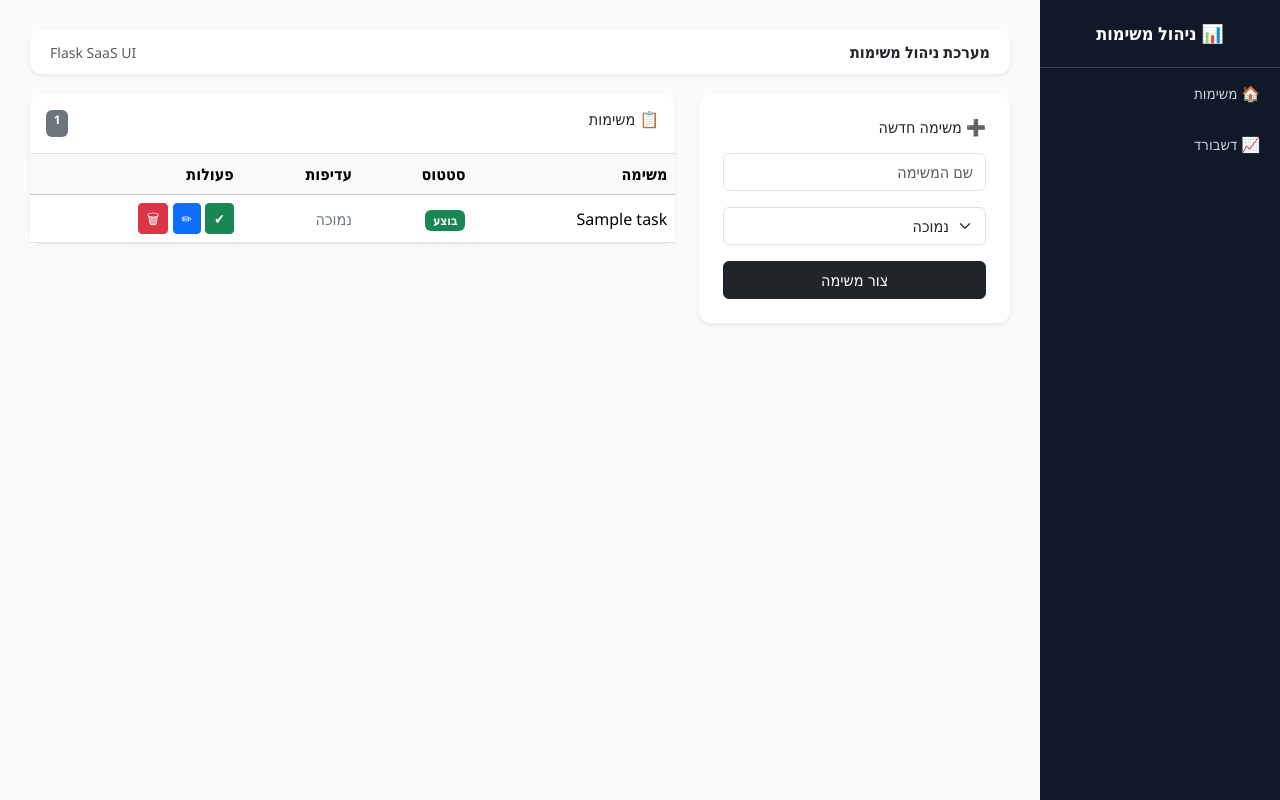
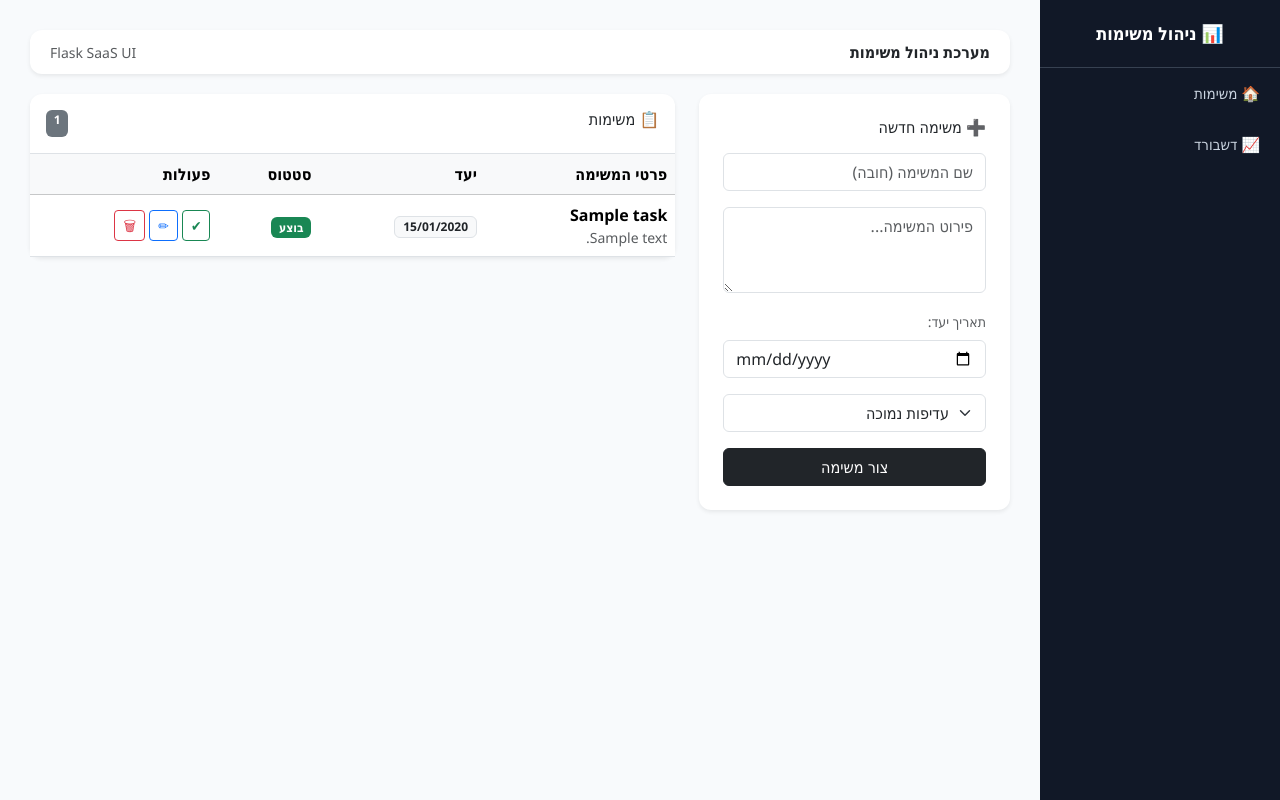
Before and after one commit to mv89-heb/task_manager, a Flask app: page / in a window 1280 px wide. Run offline with Flask 3, Linux system fonts and the light colour scheme; tables that the repository leaves empty hold one stand-in row (values such as "Sample post").

Commit message:
Update tasks.html

```diff
--- a/app/templates/tasks.html
+++ b/app/templates/tasks.html
@@ -10,12 +10,17 @@
 
 <form method="POST">
 
-<input name="title" class="form-control mb-3" placeholder="שם המשימה" required>
+<input name="title" class="form-control mb-3" placeholder="שם המשימה (חובה)" required>
+
+<textarea name="description" class="form-control mb-3" rows="3" placeholder="פירוט המשימה..."></textarea>
+
+<label class="form-label small text-muted">תאריך יעד:</label>
+<input type="date" name="due_date" class="form-control mb-3">
 
 <select name="priority" class="form-select mb-3">
-<option value="LOW">נמוכה</option>
-<option value="MEDIUM">בינונית</option>
-<option value="HIGH">גבוהה</option>
+<option value="LOW">עדיפות נמוכה</option>
+<option value="MEDIUM">עדיפות בינונית</option>
+<option value="HIGH">עדיפות גבוהה</option>
 </select>
 
 <button class="btn btn-dark w-100">צור משימה</button>
@@ -38,9 +43,9 @@
 
 <thead class="table-light">
 <tr>
-<th>משימה</th>
+<th>פרטי המשימה</th>
+<th>יעד</th>
 <th>סטטוס</th>
-<th>עדיפות</th>
 <th class="text-end">פעולות</th>
 </tr>
 </thead>
@@ -50,45 +55,47 @@
 {% for t in tasks %}
 <tr>
 
-<td>{{t.title}}</td>
-
 <td>
-{% if t.status == "DONE" %}
-<span class="badge bg-success">בוצע</span>
-{% else %}
-<span class="badge bg-warning text-dark">פתוח</span>
-{% endif %}
+    <div class="fw-bold">{{t.title}}</div>
+    {% if t.description %}
+    <div class="text-muted small" style="max-width: 250px; white-space: nowrap; overflow: hidden; text-overflow: ellipsis;">
+        {{t.description}}
+    </div>
+    {% endif %}
 </td>
 
 <td>
-{% if t.priority == "HIGH" %}
-<span class="text-danger">גבוהה</span>
-{% elif t.priority == "MEDIUM" %}
-<span class="text-warning">בינונית</span>
-{% else %}
-<span class="text-secondary">נמוכה</span>
-{% endif %}
+    {% if t.due_date %}
+        <span class="badge bg-light text-dark border">{{t.due_date.strftime('%d/%m/%Y')}}</span>
+    {% else %}
+        <span class="text-muted small">-</span>
+    {% endif %}
+</td>
+
+<td>
+    {% if t.status == "DONE" %}
+    <span class="badge bg-success">בוצע</span>
+    {% else %}
+        {% if t.priority == "HIGH" %}
+        <span class="badge bg-danger">דחוף</span>
+        {% elif t.priority == "MEDIUM" %}
+        <span class="badge bg-warning text-dark">בינוני</span>
+        {% else %}
+        <span class="badge bg-secondary">רגיל</span>
+        {% endif %}
+    {% endif %}
 </td>
 
 <td class="text-end">
-
-<a href="/done/{{t.id}}" class="btn btn-sm btn-success">✔</a>
-
-<a href="/edit/{{t.id}}" class="btn btn-sm btn-primary">✏</a>
-
-<a href="/delete/{{t.id}}"
-   class="btn btn-sm btn-danger"
-   onclick="return confirm('למחוק את המשימה?')">
-   🗑
-</a>
-
+<a href="/done/{{t.id}}" class="btn btn-sm btn-outline-success">✔</a>
+<a href="/edit/{{t.id}}" class="btn btn-sm btn-outline-primary">✏</a>
+<a href="/delete/{{t.id}}" class="btn btn-sm btn-outline-danger" onclick="return confirm('למחוק את המשימה?')">🗑</a>
 </td>
 
 </tr>
 {% endfor %}
 
 </tbody>
-
 </table>
 
 </div>
```
